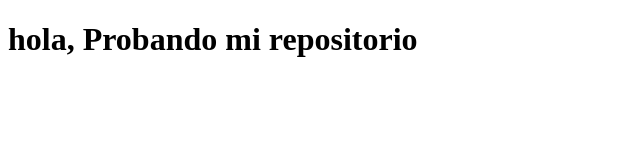
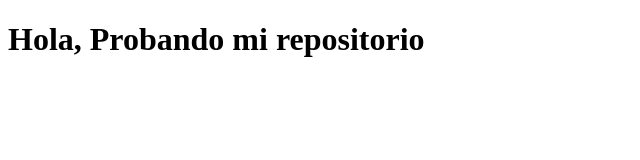
Before and after one commit to CesarAndersonTM/pagina, a plain HTML site: page index.html in a window 1280 px wide. Shown: the whole page, without its empty margins (0-640 px from the left). Drawn offline with Linux system fonts and the light colour scheme.

Commit message:
Update index.html

```diff
--- a/index.html
+++ b/index.html
@@ -6,7 +6,7 @@
 	<title></title>
 </head>
 <body>
-	<h1>hola, Probando mi repositorio</h1>
+	<h1>Hola, Probando mi repositorio</h1>
 
 </body>
 </html>
```
